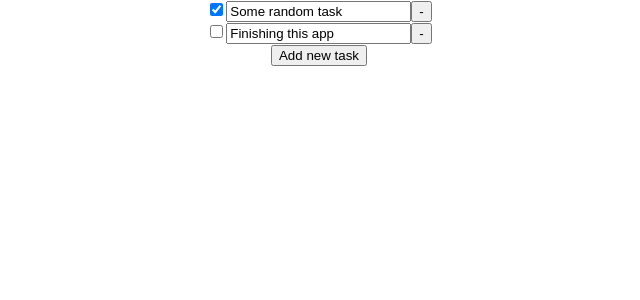
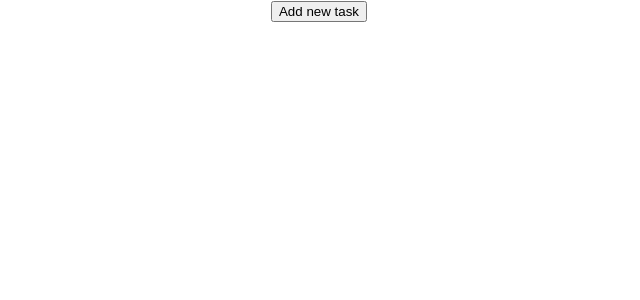
Before and after one commit to ThomasRubini/React-TodoList, a React (Create React App) app: page / in a window 1280 px wide. Shown: the top 300 px of the page, without its empty margins (321-961 px from the left). Built offline with nearby package versions, Linux system fonts and the light colour scheme.

Commit message:
Store in localstorage

```diff
--- a/src/App.tsx
+++ b/src/App.tsx
@@ -9,18 +9,33 @@ class App extends React.Component<any, any> {
     super(props);
 
     this.state = {
-      taskModels: [
-        new TaskModel(true, "Some random task"),
-        new TaskModel(false, "Finishing this app")
-      ]
+      taskModels: this.getLocalStorage()
     }
+  }
+
+  getLocalStorage() : Array<TaskModel> {
+    let tasksStr = localStorage.getItem("tasks");
+    if(!tasksStr)return [];
+
+    return JSON.parse(tasksStr);
+  }
+
+  setLocalStorage(tasksModels: Array<TaskModel>) {
+    localStorage.setItem("tasks", JSON.stringify(tasksModels));
   }
 
   render(){
     return (
       <div className="App">
         <section id="tasks">
-          { this.state.taskModels.map((task, i) => <Task key={i} model={task} onDelete={()=>this.deleteTask(i)}/>)}
+          { this.state.taskModels.map((task, i) =>
+            <Task
+              key={i}
+              model={task}
+              onDelete={()=>this.deleteTask(i)}
+              onEdit={(task)=>this.onTaskEdit(i, task)}
+            />
+          )}
           <section id="add">
             <button onClick={(e)=>this.addNewTask(e)}>Add new task</button>
           </section>
@@ -32,6 +47,8 @@ class App extends React.Component<any, any> {
   addNewTask(e){
     let taskModels = this.state.taskModels;
     taskModels.push(new TaskModel());
+
+    this.setLocalStorage(taskModels);
     this.setState({
       taskModels: taskModels
     })
@@ -40,10 +57,18 @@ class App extends React.Component<any, any> {
   deleteTask(i: number){
     let taskModels = this.state.taskModels;
     taskModels.splice(i, 1);
+
+    this.setLocalStorage(taskModels);
     this.setState({
       taskModels: taskModels
     })
   }
+
+  onTaskEdit(i: number, task: Task){
+    let taskModels = this.state.taskModels;
+    taskModels[i].desc = task.state.desc;
+    this.setLocalStorage(this.state.taskModels);
+  }
 }
 
 export default App;
--- a/src/Task.tsx
+++ b/src/Task.tsx
@@ -8,11 +8,14 @@ class Task extends React.Component<any, any> {
       done: props.model.done,
       desc: props.model.desc,
       onDelete: props.onDelete,
+      onEdit: props.onEdit,
     };
   }
 
   onTaskDescEdit(e) {
-    this.setState({desc: e.target.value});
+    this.setState({desc: e.target.value}, ()=>{
+      this.state.onEdit(this);
+    });
   }
 
   render() {
```
